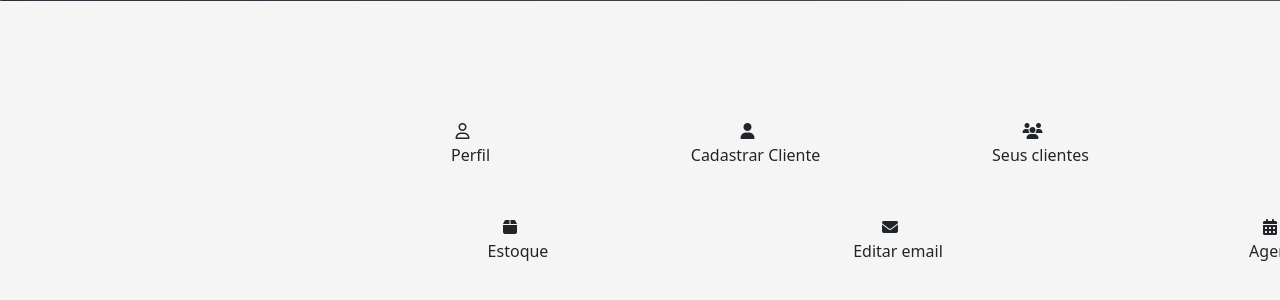
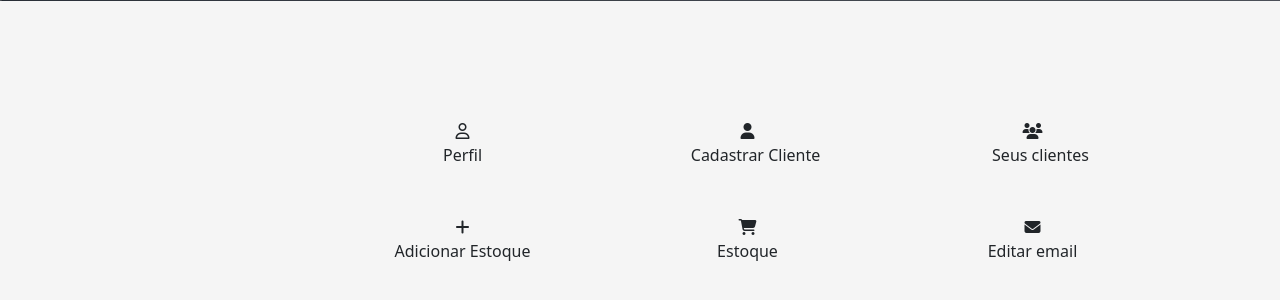
Before and after one commit to RSiCamargo/lab-projetos, a Flask app: template templates/home.html in a window 1280 px wide. Shown: the part 201-501 px from the top of the page. Run offline with Flask 2, Linux system fonts and the light colour scheme; the template is opened without the code that fills it, so the values that code supplies are empty; parts of the project's set-up code (start-up, migrations or seed data) failed here and were passed over; some libraries are stand-ins or nearby versions.

Commit message:
v1.01 templates

```diff
--- a/templates/home.html
+++ b/templates/home.html
@@ -16,14 +16,16 @@
     <div class="container" style="position: fixed;top: 40%;left: 25%">
 
         <div class="row">
-          <div class="col-3"><a class="nav-link  text-center" href="user.html"><i class="fa-regular fa-user"></i><br>&emsp;Perfil</a></div>
+          <div class="col-3"><a class="nav-link  text-center" href="user.html"><i class="fa-regular fa-user"></i><br>Perfil</a></div>
           <div class="col-3"><a class="nav-link  text-center" href="client.html"><i class="fa-solid fa-user"></i><br>&emsp;Cadastrar Cliente</a></div>
           <div class="col-3"><a class="nav-link  text-center" href="listClients.html"><i class="fa-solid fa-users"></i><br>&emsp;Seus clientes</a></div>
-          <div class="col-3"><a class="nav-link  text-center" href="consumption.html"><i class="fa-solid fa-cart-shopping"></i><br>&emsp;Consumo</a></div>
+          <div class="col-3"><a class="nav-link  text-center" href="consumption.html"><i class="fa-solid fa-cart-shopping"></i><br>Consumo</a></div>
           <div class="w-100 mt-5"></div>
-          <div class="col-4"><a class="nav-link  text-center" href="stock.html"><i class="fa-solid fa-box"></i><br>&emsp;Estoque</a></div>
-          <div class="col-4"><a class="nav-link  text-center" href="email.html"><i class="fa-sharp fa-solid fa-envelope"></i><br>&emsp;Editar email</a></div>
-          <div class="col-4"><a class="nav-link  text-center" href="#"><i class="fa-solid fa-calendar-days"></i><br>&emsp;Agenda</a></div>
+          <div class="col-3"><a class="nav-link  text-center" href="stock.html"><i class="fa-solid fa-add"></i><br>Adicionar Estoque</a></div>
+          <div class="col-3"><a class="nav-link  text-center" href="listStock.html"><i class="fa-solid fa-cart-shopping"></i><br>Estoque</a></div>
+          <div class="col-3"><a class="nav-link  text-center" href="email.html"><i class="fa-sharp fa-solid fa-envelope"></i><br>Editar email</a></div>
+          <div class="col-3"><a class="nav-link  text-center" href="#"><i class="fa-solid fa-calendar-days"></i><br>Agenda</a></div>
+
         </div>
       </div>
 </body>
```
Also changed, not shown: templates/listStock.html (added, +43 -0 lines).
